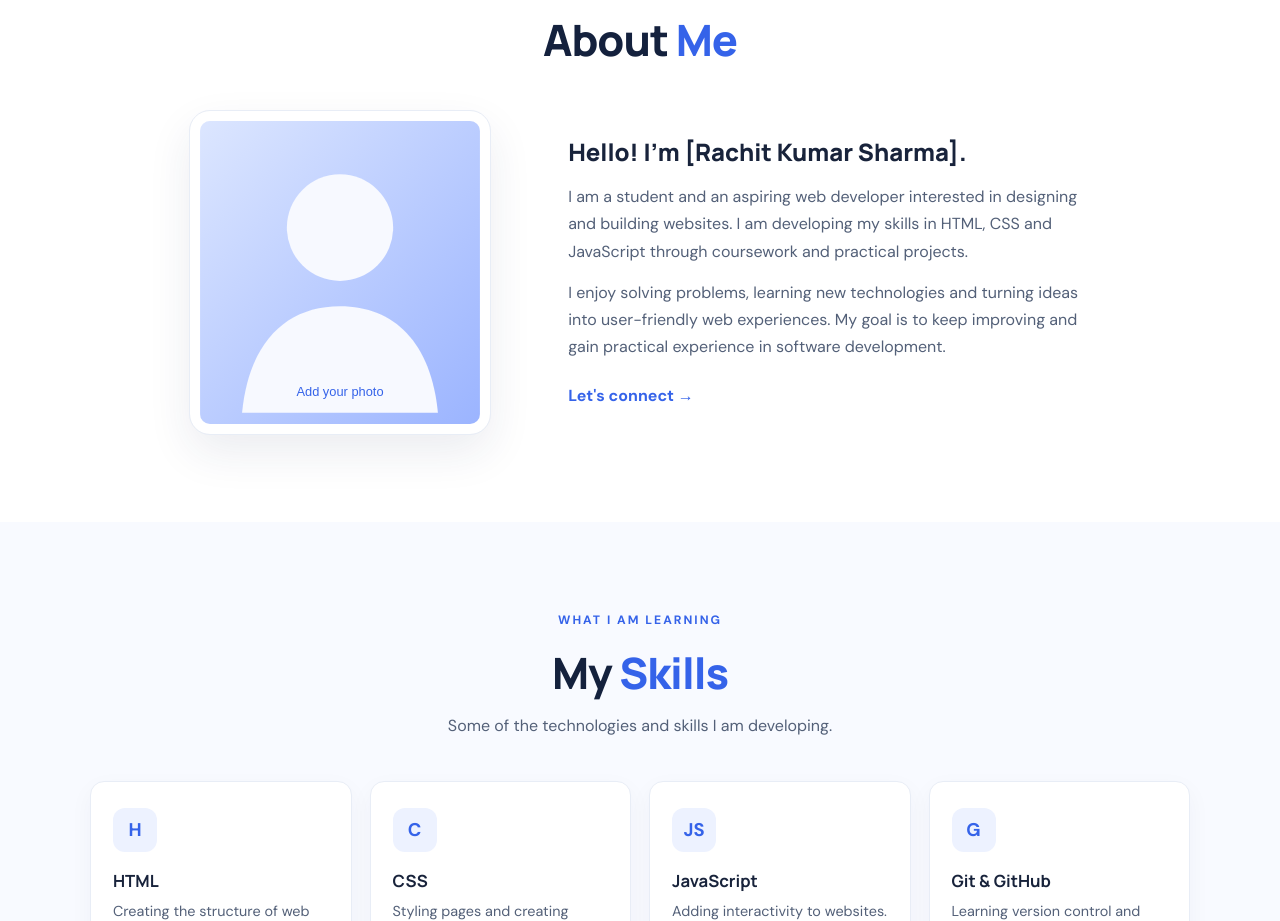
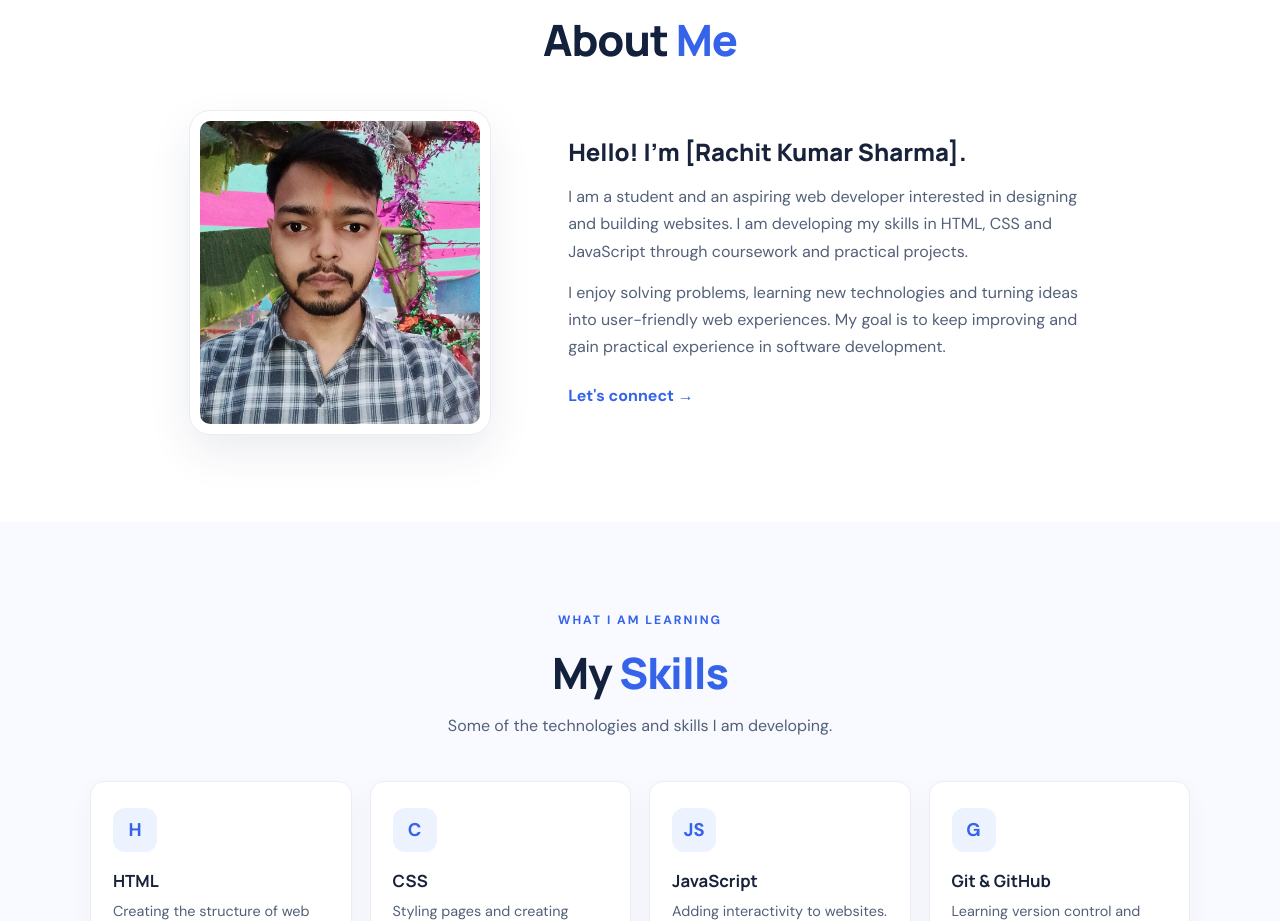
Before and after one commit to RSarunboss/CODSOFT_TASK1, a plain HTML site: page index.html in a window 1280 px wide. Shown: the part 786-1707 px from the top of the page. Drawn offline with Linux system fonts and the light colour scheme.

Commit message:
Updated profile image

```diff
--- a/index.html
+++ b/index.html
@@ -56,8 +56,8 @@
       </div>
       <div class="about-grid">
         <div class="profile-frame">
-          <!-- Replace profile-placeholder.svg with your own photo, e.g. profile.jpg -->
-          <img src="profile-placeholder.svg" alt="Profile photo placeholder">
+          <!-- Replace profile.jpeg with your own photo, e.g. profile.jpg -->
+          <img src="profile.jpeg" alt="Profile photo placeholder">
         </div>
         <div class="about-copy">
           <h3>Hello! I'm [Rachit Kumar Sharma].</h3>
```
Also changed, not shown: profile.jpeg (added).
